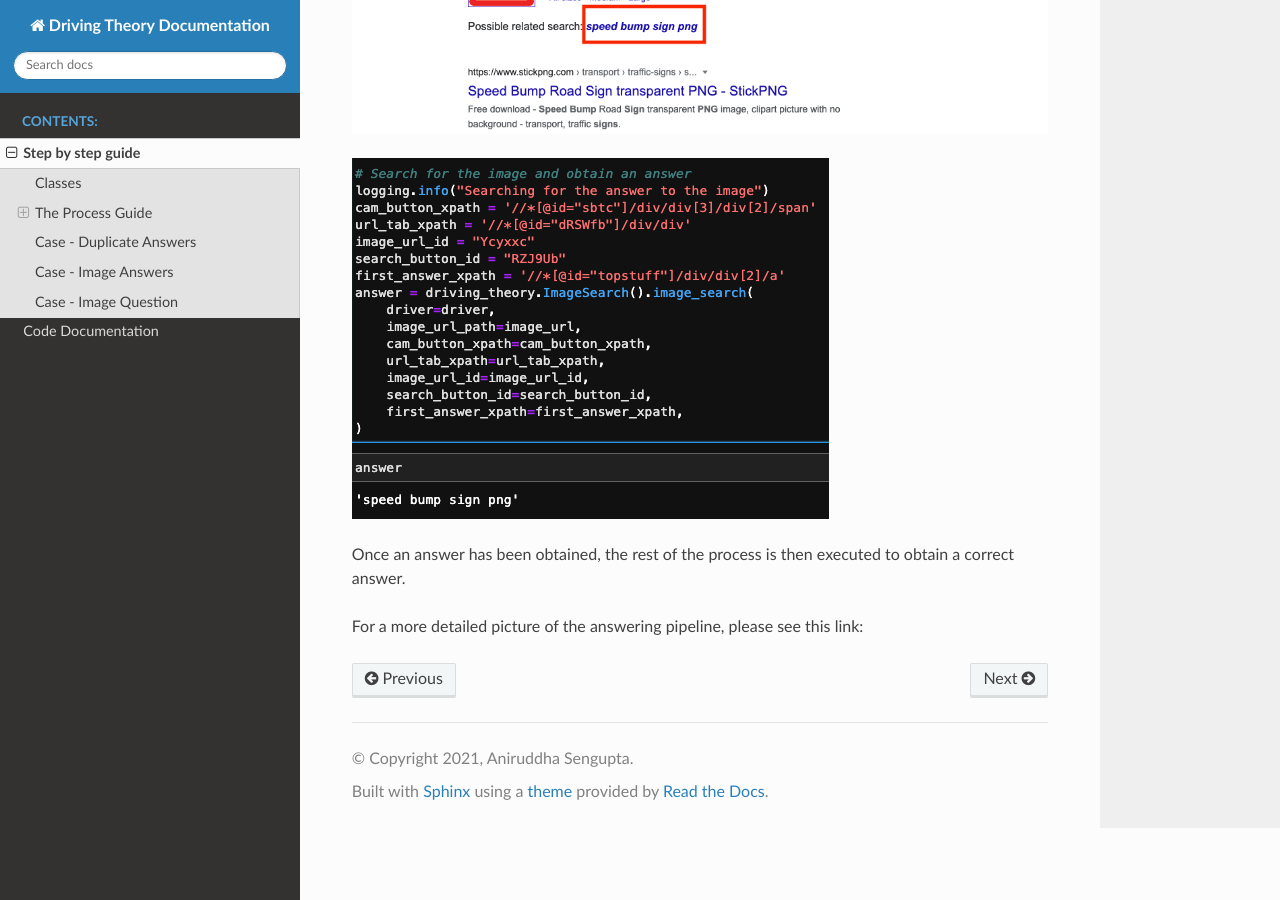
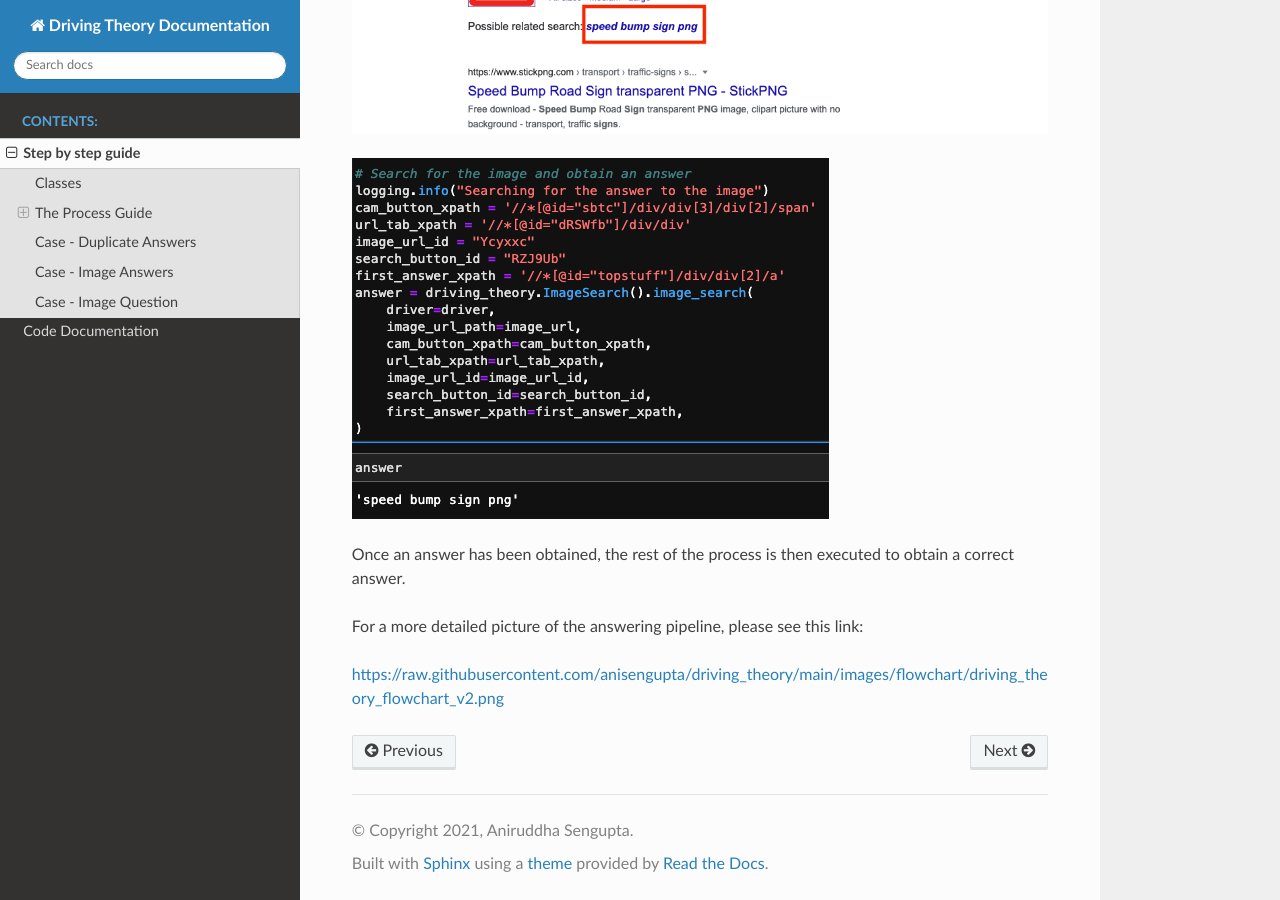
Before and after one commit to anisengupta/driving_theory, a Sphinx documentation site: the page built from sphinx/guide.rst, in a window 1280 px wide and 900 px high, scrolled down 8668 px. Built offline with Sphinx 7.4.7 and the Read the Docs theme 2.0.0, drawn with Linux system fonts in a browser that asks for light colours; some of the changed lines change nothing that is shown.

Commit message:
Added a link to the full pipeline flowchart in guide.rst.

```diff
--- a/sphinx/guide.rst
+++ b/sphinx/guide.rst
@@ -176,3 +176,5 @@ that it cannot, it will obtain a new tab on Google and perform an image search i
 Once an answer has been obtained, the rest of the process is then executed to obtain a correct answer.
 
 For a more detailed picture of the answering pipeline, please see this link:
+
+https://raw.githubusercontent.com/anisengupta/driving_theory/main/images/flowchart/driving_theory_flowchart_v2.png
```
